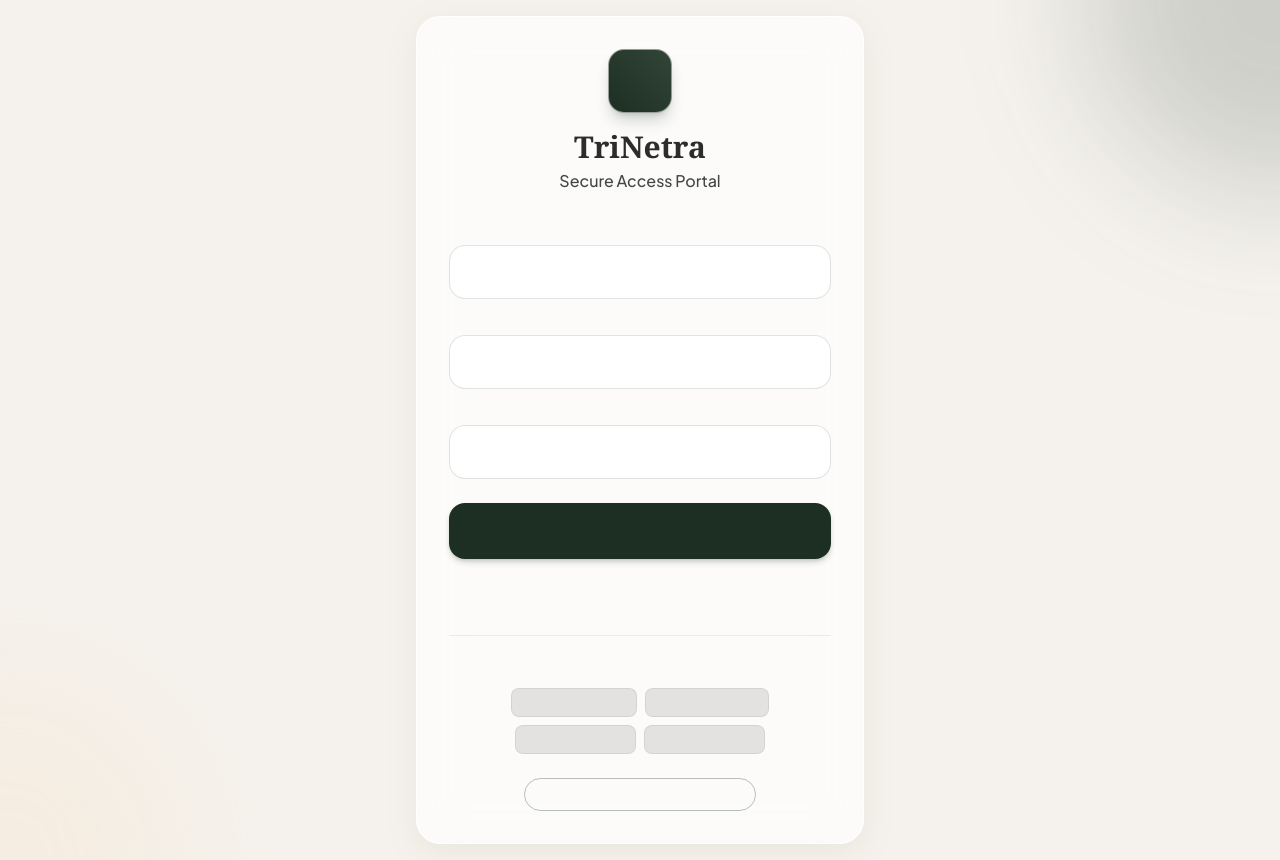
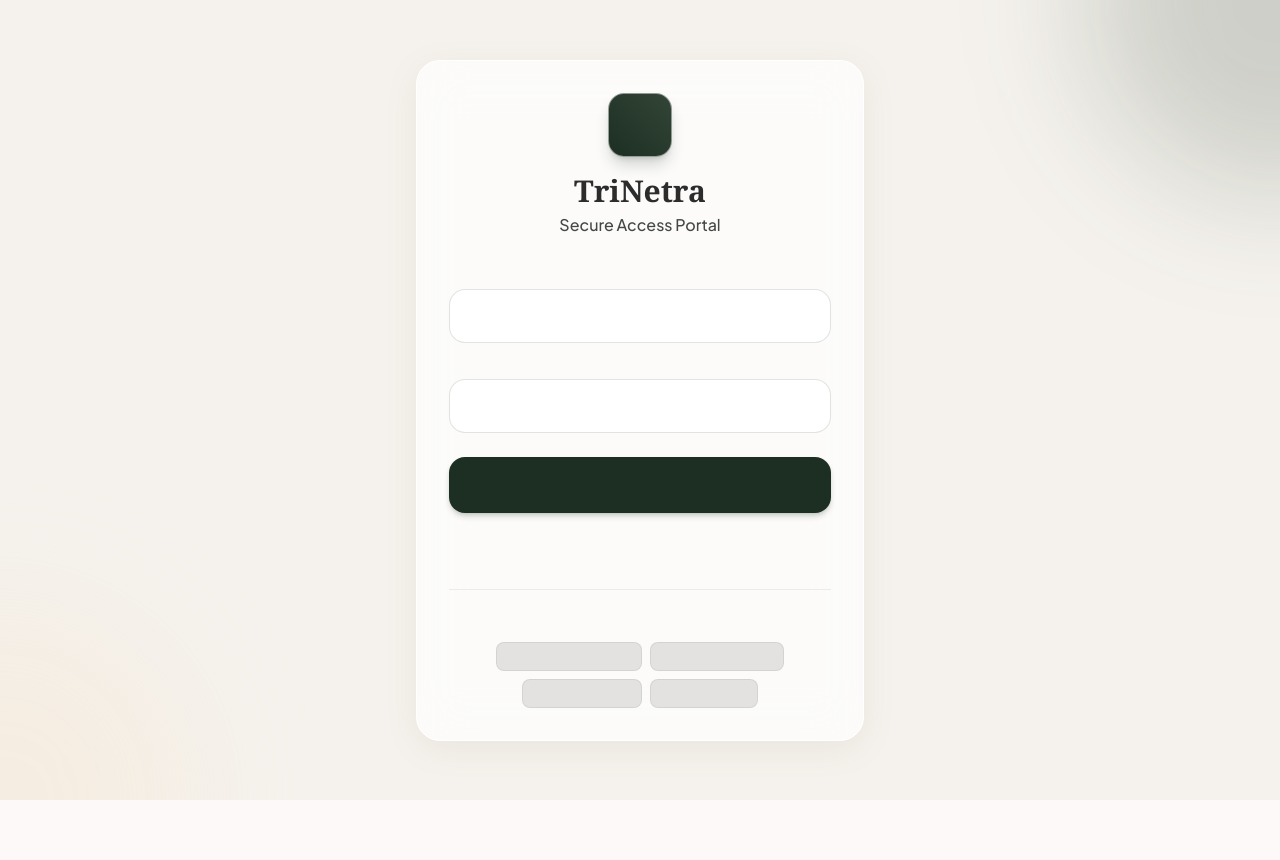
Before and after one commit to Deepak-kumar-36/Trinetra, a React (Vite) app: page /login in a window 1280 px wide. After the commit the page ends 800 px from the top, so only its background shows below. Built offline with nearby package versions, Linux system fonts and the light colour scheme; no server answers.

Commit message:
feat: replace firebase auth with mock test emails

```diff
--- a/src/contexts/AuthContext.tsx
+++ b/src/contexts/AuthContext.tsx
@@ -1,17 +1,21 @@
 import React, { createContext, useContext, useEffect, useState } from 'react';
-import type { User } from 'firebase/auth';
-import { onAuthStateChanged, signOut as firebaseSignOut } from 'firebase/auth';
-import { auth } from '../lib/firebase';
+
+export interface User {
+  uid: string;
+  email: string | null;
+}
 
 interface AuthContextType {
   user: User | null;
   loading: boolean;
+  signInAs: (email: string) => void;
   signOut: () => Promise<void>;
 }
 
 const AuthContext = createContext<AuthContextType>({
   user: null,
   loading: true,
+  signInAs: () => {},
   signOut: async () => {},
 });
 
@@ -22,21 +26,37 @@ export const AuthProvider: React.FC<{ children: React.ReactNode }> = ({ children
   const [loading, setLoading] = useState(true);
 
   useEffect(() => {
-    const unsubscribe = onAuthStateChanged(auth, (user) => {
-      setUser(user);
-      setLoading(false);
-    });
-
-    return unsubscribe;
+    // Mock check for existing session
+    const storedUser = localStorage.getItem('trinetra_mock_user');
+    if (storedUser) {
+      try {
+        setUser(JSON.parse(storedUser));
+      } catch (e) {}
+    }
+    setLoading(false);
   }, []);
 
+  const signInAs = (email: string) => {
+    // Generate a consistent pseudo-random UID for the email for mock testing
+    let hash = 0;
+    for (let i = 0; i < email.length; i++) {
+      hash = email.charCodeAt(i) + ((hash << 5) - hash);
+    }
+    const mockUid = 'mock_' + Math.abs(hash).toString(16);
+
+    const newUser = { uid: mockUid, email };
+    setUser(newUser);
+    localStorage.setItem('trinetra_mock_user', JSON.stringify(newUser));
+  };
+
   const signOut = async () => {
+    setUser(null);
+    localStorage.removeItem('trinetra_mock_user');
     localStorage.removeItem('trinetra_role');
-    await firebaseSignOut(auth);
   };
 
   return (
-    <AuthContext.Provider value={{ user, loading, signOut }}>
+    <AuthContext.Provider value={{ user, loading, signInAs, signOut }}>
       {children}
     </AuthContext.Provider>
   );
--- a/src/pages/Login.tsx
+++ b/src/pages/Login.tsx
@@ -1,15 +1,13 @@
-import React, { useState } from 'react';
+import React, { useState, useEffect } from 'react';
 import { useNavigate, useSearchParams, Link } from 'react-router-dom';
-import { signInWithEmailAndPassword, createUserWithEmailAndPassword, updateProfile } from 'firebase/auth';
-import { auth } from '../lib/firebase';
 import { useAuth } from '../contexts/AuthContext';
 import { LoadingScreen } from '../components/ui/LoadingScreen';
 
 const DEMO_ACCOUNTS = [
-  { email: 'deepak@trinetra.org', password: 'password', role: 'coordinator', displayName: 'Deepak Kumar' },
-  { email: 'vishesh@trinetra.org', password: 'password', role: 'volunteer', displayName: 'Vishesh Bharti' },
-  { email: 'adarsh@trinetra.org', password: 'password', role: 'volunteer', displayName: 'Adarsh Kumar' },
-  { email: 'moulik@trinetra.org', password: 'password', role: 'citizen', displayName: 'Moulik Tiwari' }
+  { email: 'coordinator@trinetra.org', role: 'coordinator', displayName: 'Deepak Kumar' },
+  { email: 'volunteer@trinetra.org', role: 'volunteer', displayName: 'Vishesh Bharti' },
+  { email: 'citizen@trinetra.org', role: 'citizen', displayName: 'Moulik Tiwari' },
+  { email: 'test@trinetra.org', role: 'test', displayName: 'Test User' }
 ];
 
 export const Login: React.FC = () => {
@@ -17,7 +15,7 @@ export const Login: React.FC = () => {
   const [searchParams] = useSearchParams();
   const roleFromParams = searchParams.get('role');
 
-  const { user } = useAuth();
+  const { user, loading, signInAs } = useAuth();
 
   const [email, setEmail] = useState('');
   const [password, setPassword] = useState('');
@@ -26,89 +24,41 @@ export const Login: React.FC = () => {
 
   const [isLogin, setIsLogin] = useState(true);
   const [error, setError] = useState<string | null>(null);
-  const [loading, setLoading] = useState(false);
-  const [seeding, setSeeding] = useState(false);
 
   // Auto redirect if already logged in
-  React.useEffect(() => {
-    if (user) {
+  useEffect(() => {
+    if (user && !loading) {
       const savedRole = roleFromParams || localStorage.getItem('trinetra_role') || 'citizen';
       if (roleFromParams) {
         localStorage.setItem('trinetra_role', savedRole);
       }
-      navigate(`/${savedRole}`);
+
+      const userEmail = user.email || '';
+      if (userEmail.startsWith('citizen')) navigate('/citizen');
+      else if (userEmail.startsWith('volunteer')) navigate('/volunteer');
+      else if (userEmail.startsWith('coordinator')) navigate('/coordinator');
+      else navigate(`/${savedRole}`);
     }
-  }, [user, navigate, roleFromParams]);
+  }, [user, loading, navigate, roleFromParams]);
 
   const handleSubmit = async (e: React.FormEvent) => {
     e.preventDefault();
-    if (!email || !password) {
-      setError("Please fill in all required fields.");
+    if (!email) {
+      setError("Please fill in email field.");
       return;
     }
 
     setError(null);
-    setLoading(true);
-
-    try {
-      if (isLogin) {
-        // Attempt to login using Firebase
-        await signInWithEmailAndPassword(auth, email, password);
-      } else {
-        // Attempt to Sign Up using Firebase
-        if (!name) {
-          setError("Name is required for sign up.");
-          setLoading(false);
-          return;
-        }
-        const userCredential = await createUserWithEmailAndPassword(auth, email, password);
-        await updateProfile(userCredential.user, { displayName: name });
-      }
-
-      // Default to citizen if no role selected
-      const finalRole = roleFromParams || 'citizen';
-      localStorage.setItem('trinetra_role', finalRole);
-
-      // Auto-redirect handles the rest
-    } catch (err: any) {
-      console.error(err);
-      setError(err.message || "Failed to authenticate.");
-      setLoading(false);
-    }
+    signInAs(email);
   };
 
   const fillDemoAccount = (acc: typeof DEMO_ACCOUNTS[0]) => {
     setEmail(acc.email);
-    setPassword(acc.password);
+    setPassword('password'); // mock password
     setIsLogin(true);
   };
 
-  const seedAccountsToFirebase = async () => {
-    setSeeding(true);
-    setError(null);
-    let successCount = 0;
-
-    for (const acc of DEMO_ACCOUNTS) {
-      try {
-        const cred = await createUserWithEmailAndPassword(auth, acc.email, acc.password);
-        await updateProfile(cred.user, { displayName: acc.displayName });
-        successCount++;
-        // Sign out immediately so we can create the next one
-        await auth.signOut();
-      } catch (err: any) {
-        if (err.code === 'auth/email-already-in-use') {
-          console.log(`${acc.email} already exists.`);
-        } else {
-          console.error(err);
-        }
-      }
-    }
-
-    setSeeding(false);
-    alert(`Seeding complete. ${successCount} new accounts created.`);
-  };
-
-  if (loading || seeding) return <LoadingScreen message={seeding ? "Registering Demo Accounts..." : "Authenticating..."} />;
+  if (loading) return <LoadingScreen message="Authenticating..." />;
 
   return (
     <div className="min-h-screen bg-stone-bg flex flex-col items-center justify-center p-4 relative overflow-hidden">
@@ -187,20 +137,6 @@ export const Login: React.FC = () => {
             </div>
           </div>
 
-          <div>
-            <label className="block text-xs font-bold uppercase tracking-wider text-on-surface-variant mb-1 ml-1">Phone Number (Optional)</label>
-            <div className="relative">
-              <span className="absolute left-4 top-1/2 -translate-y-1/2 material-symbols-outlined text-on-surface-variant/50">call</span>
-              <input
-                type="tel"
-                value={phone}
-                onChange={(e) => setPhone(e.target.value)}
-                placeholder="+91 98765 43210"
-                className="w-full bg-surface-container-lowest border border-outline-variant/50 rounded-2xl pl-12 pr-4 py-3.5 outline-none focus:border-primary focus:ring-2 focus:ring-primary/20 transition-all text-on-surface"
-              />
-            </div>
-          </div>
-
           <button
             type="submit"
             className="w-full bg-primary hover:bg-primary/90 text-on-primary py-4 rounded-2xl font-bold tracking-wide transition-all active:scale-[0.98] shadow-md shadow-primary/20 mt-2"
@@ -223,12 +159,12 @@ export const Login: React.FC = () => {
         </div>
 
         <div className="mt-8 text-center border-t border-outline-variant/30 pt-6">
-          <p className="text-xs text-on-surface-variant mb-3 font-bold uppercase tracking-widest">Quick Login</p>
+          <p className="text-xs text-on-surface-variant mb-3 font-bold uppercase tracking-widest">Quick Login (Mock)</p>
           <div className="flex flex-wrap justify-center gap-2">
             {DEMO_ACCOUNTS.map(acc => (
               <button
                 key={acc.email}
-                onClick={() => fillDemoAccount(acc)}
+                onClick={() => { fillDemoAccount(acc); signInAs(acc.email); }}
                 className="text-[10px] bg-surface-variant hover:bg-surface-variant/80 px-3 py-1.5 rounded-lg text-on-surface-variant transition-colors border border-outline-variant/50"
                 title={`${acc.displayName} (${acc.role})`}
               >
@@ -236,14 +172,6 @@ export const Login: React.FC = () => {
               </button>
             ))}
           </div>
-
-          {/* Seed Button for setup */}
-          <button
-            onClick={seedAccountsToFirebase}
-            className="mt-6 text-[10px] uppercase font-bold tracking-wider text-primary border border-primary/30 px-4 py-2 rounded-full hover:bg-primary-container transition-colors"
-          >
-            Seed Demo Accounts to Firebase
-          </button>
         </div>
       </div>
     </div>
```
